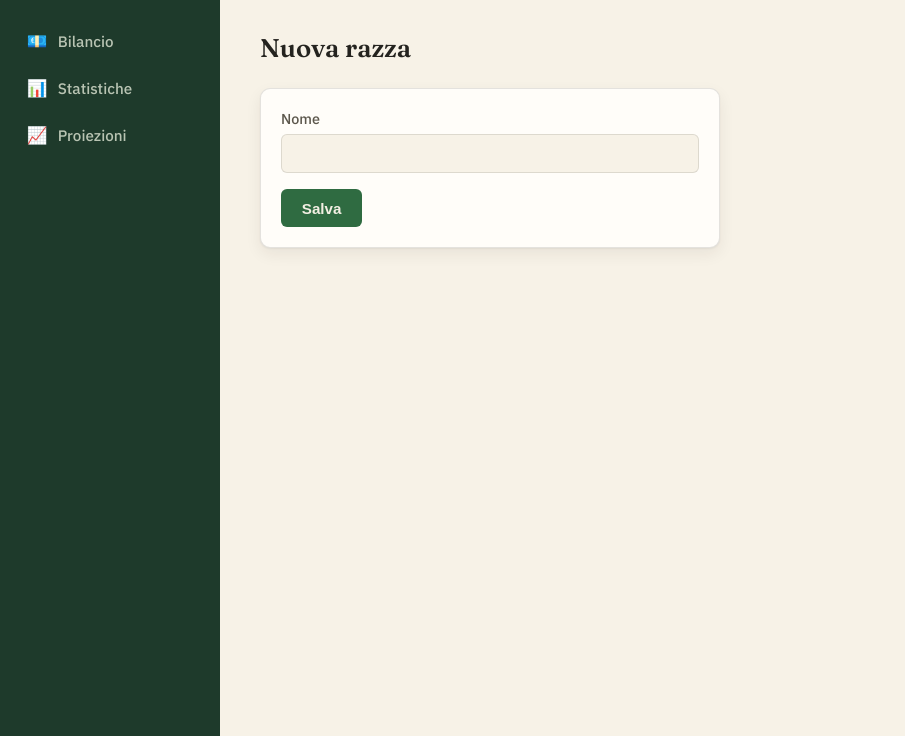
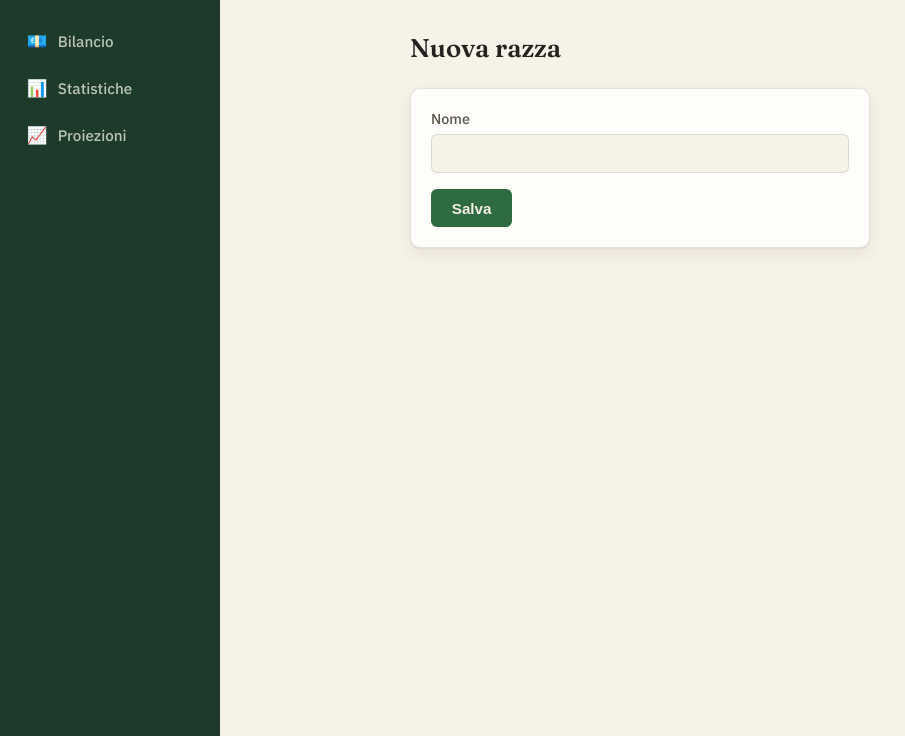
Before and after one commit to ncldlbn/pitedex, a Flask app: page /razze/nuova in a window 1280 px wide. Shown: the part 64-800 px from the top of the page, without its empty margins (0-905 px from the left). Run offline with Flask 3, Linux system fonts and the light colour scheme; the visitor is signed in with stand-in values (Sample User, id 1); data comes from the database, SQL or seed files in the repository.

Commit message:
Fix: blocchi più stretti del contenitore non erano centrati al loro interno
Il contenitore .content-interno era già centrato correttamente, ma i
blocchi più stretti al suo interno (griglia della home, moduli
standalone, testo del manuale) avevano una larghezza massima senza
margin:auto, quindi restavano appiccicati a sinistra dentro il
contenitore largo — da qui la sensazione di contenuto "spostato a
sinistra" nonostante il fix precedente.

- .azioni-home-grid, .manuale-testo: aggiunto margin: 0 auto
- .form_page macro e razza_form.html: titolo e card ora dentro un
  unico wrapper .form-page (460px, centrato) invece che il titolo a
  piena larghezza sopra una card centrata per conto suo — evita anche
  il disallineamento fra titolo e card
- .card-form non ha più una sua larghezza massima propria (era
  ridondante col nuovo .form-page); nella pagina Impostazioni, dove è
  usata da sola accanto alla tabella Razze, ora si estende a piena
  larghezza in coerenza col resto della pagina

Co-Authored-By: Claude Sonnet 5 <noreply@anthropic.com>

```diff
--- a/static/style.css
+++ b/static/style.css
@@ -342,8 +342,9 @@ a.razza-name:hover {
     padding: 1.25rem;
 }
 
-.card-form {
+.form-page {
     max-width: 460px;
+    margin: 0 auto;
 }
 
 /* Table */
@@ -574,6 +575,7 @@ button:hover {
     flex-direction: column;
     gap: 1rem;
     max-width: 480px;
+    margin: 0 auto;
 }
 
 .azioni-box {
@@ -650,6 +652,7 @@ button:hover {
 
 .manuale-testo {
     max-width: 640px;
+    margin: 0 auto;
 }
 
 .manuale-testo p,
--- a/templates/_macros.html
+++ b/templates/_macros.html
@@ -1,10 +1,12 @@
 {% macro form_page(titolo, hint=None) %}
+<div class="form-page">
     <h1 class="page-title">{{ titolo }}</h1>
     {% if hint %}<p class="hint" style="margin: -0.75rem 0 1.25rem;">{{ hint }}</p>{% endif %}
     <div class="card card-form">
     <form method="post">
     {{ caller() }}
     </form>
+    </div>
 </div>
 {% endmacro %}
 
--- a/templates/manuale.html
+++ b/templates/manuale.html
@@ -1,8 +1,8 @@
 {% extends "base.html" %}
 {% block content %}
+<div class="manuale-testo">
+
 <h1 class="page-title">❓ Manuale</h1>
-
-<div class="manuale-testo">
 
 <p class="hint" style="font-size: 1rem; margin: -0.5rem 0 1.75rem;">
     PìteDex è il gestionale del tuo allevamento: tiene traccia di uova, pulcini e galline,
--- a/templates/razza_form.html
+++ b/templates/razza_form.html
@@ -1,5 +1,6 @@
 {% extends "base.html" %}
 {% block content %}
+<div class="form-page">
     <h1 class="page-title">{{ 'Modifica razza' if razza else 'Nuova razza' }}</h1>
     <div class="card card-form">
     <form method="post">
@@ -9,4 +10,5 @@
         <button type="submit">Salva</button>
     </form>
     </div>
+</div>
 {% endblock %}
```
Lines whose indentation alone changed are shown as unchanged.
